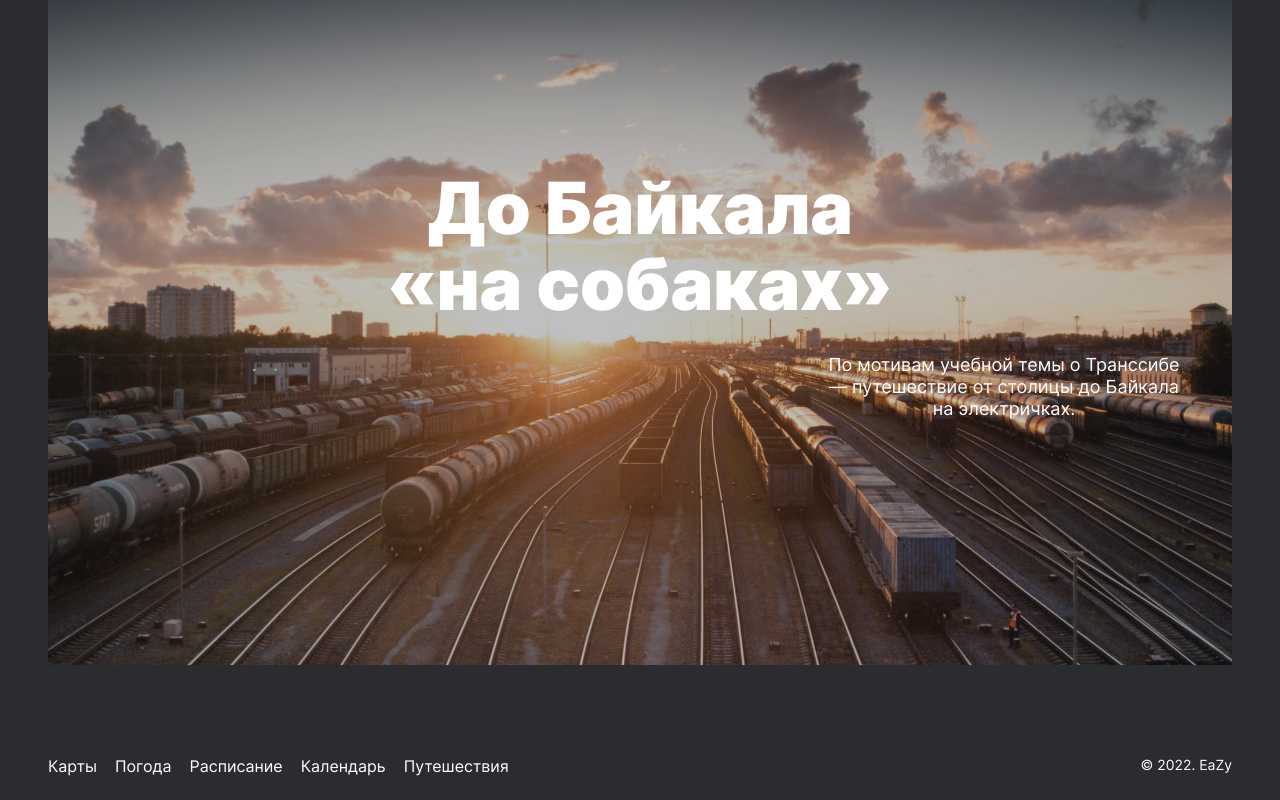
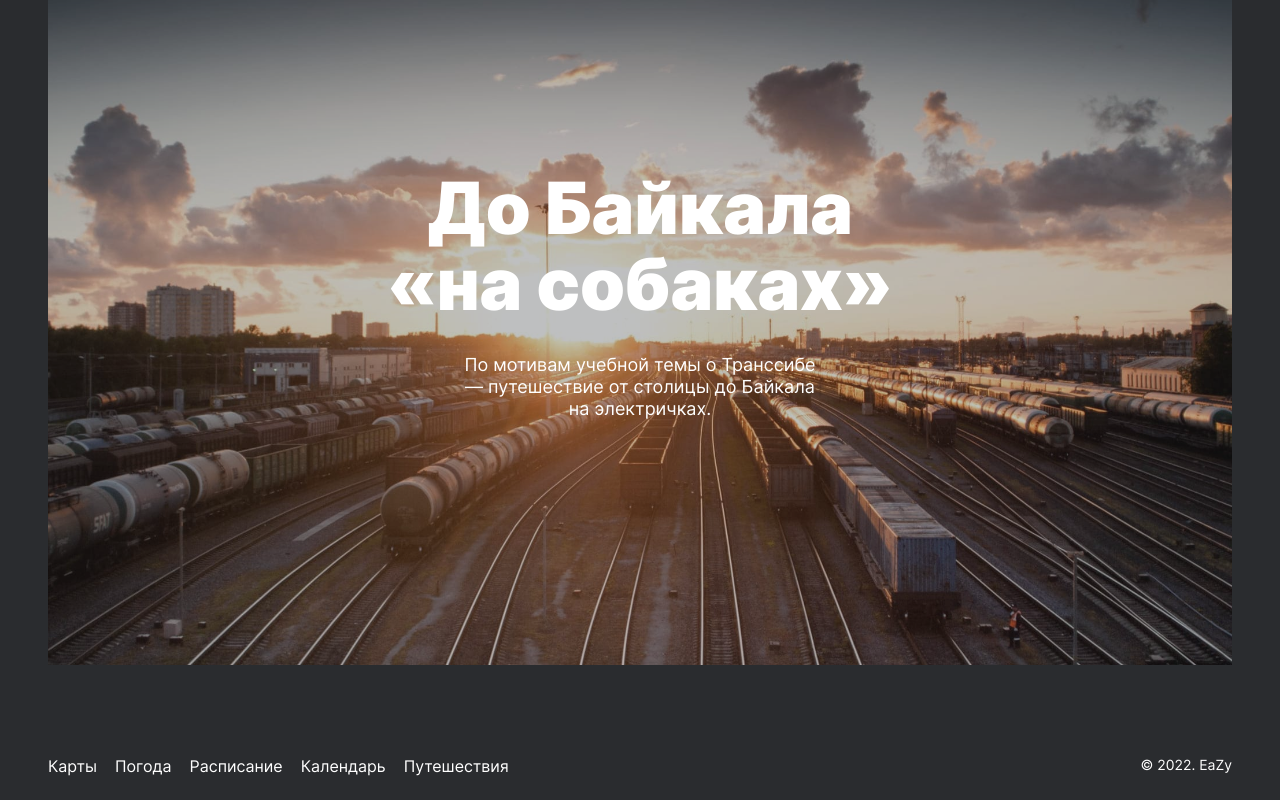
Before and after one commit to EazyXxX/russian-travel, a plain HTML site: page index.html in a window 1280 px wide. Shown: the part 6060-6860 px from the top of the page. Drawn offline with Linux system fonts and the light colour scheme.

Commit message:
Update cover__subtitle.css

```diff
--- a/blocks/cover/__subtitle/cover__subtitle.css
+++ b/blocks/cover/__subtitle/cover__subtitle.css
@@ -7,12 +7,11 @@
   text-align: center;
   color: #FFFFFF;
   max-width: 360px;
-  margin-right: auto;
   margin-left: auto;
   margin-top: 0;
   margin-bottom: auto;
   z-index: 1;
-  margin-right: 48px;
+  margin-right: auto;
 }
 
 @media screen and (max-width: 568px) {
```
